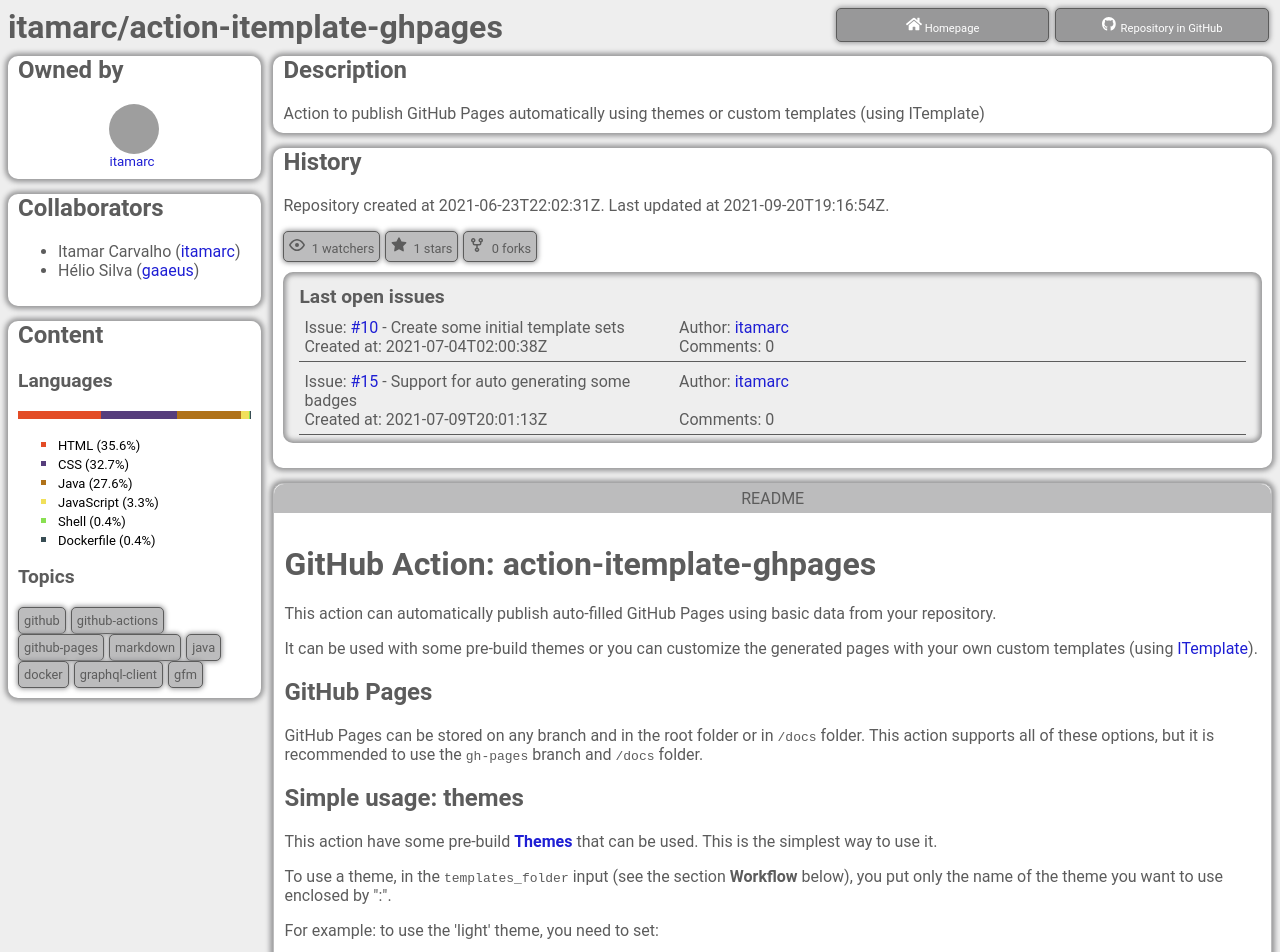
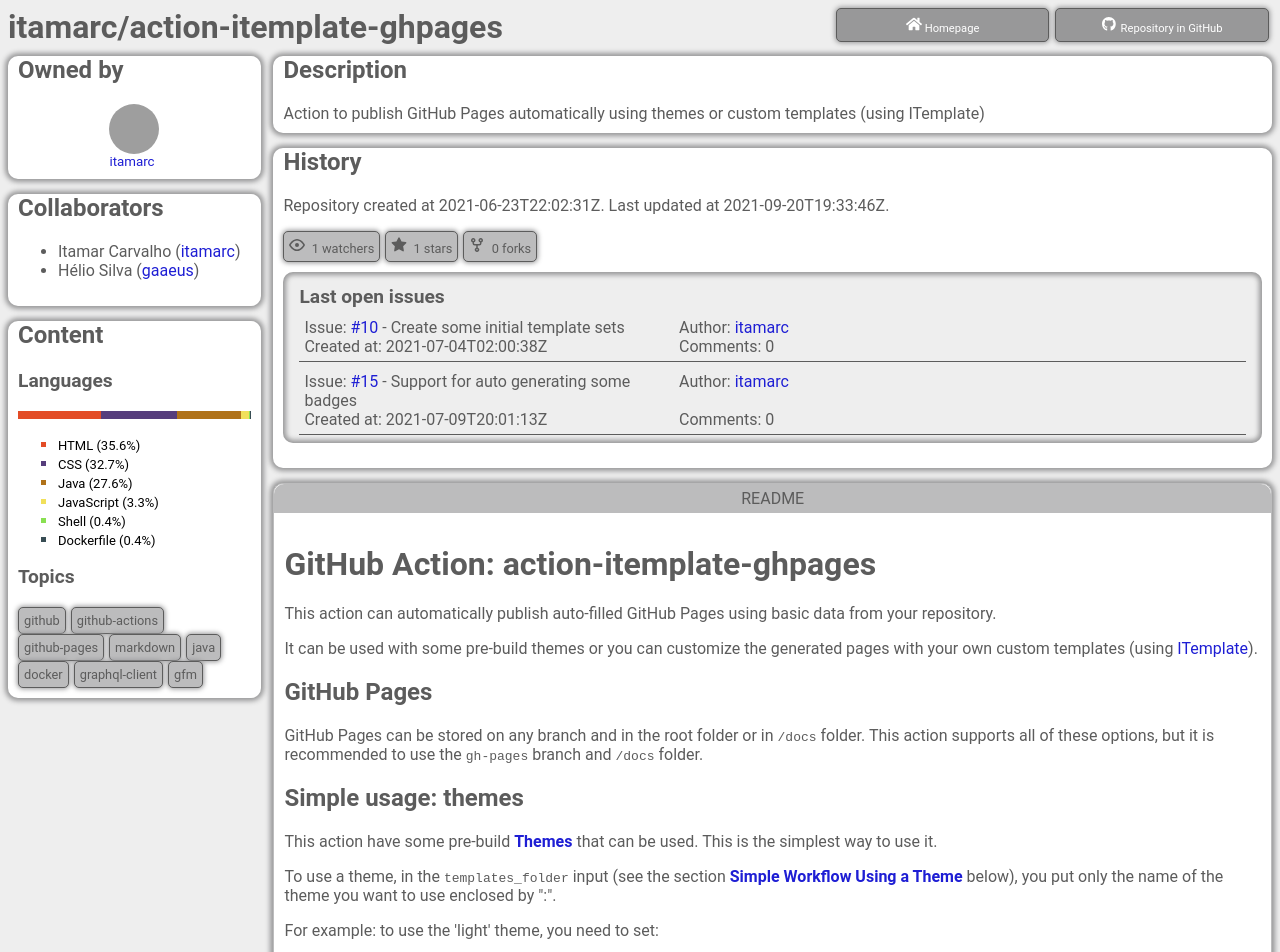
Before and after one commit to itamarc/action-itemplate-ghpages, a plain HTML site: page docs/index.html in a window 1280 px wide. Shown: the top 952 px of the page. Drawn offline with Linux system fonts and the light colour scheme; grey boxes are pictures that could not be loaded.

Commit message:
action-itemplate-ghpages: Updated content

```diff
--- a/docs/index.html
+++ b/docs/index.html
@@ -43,7 +43,7 @@
         <div class="container shadow">
             <h2>History</h2>
 
-            <p>Repository created at 2021-06-23T22:02:31Z. Last updated at 2021-09-20T19:16:54Z.</p>
+            <p>Repository created at 2021-06-23T22:02:31Z. Last updated at 2021-09-20T19:33:46Z.</p>
 
             <div class="svgIconsDiv">
             <span id="watchers" class="button">
@@ -98,7 +98,7 @@ This action supports all of these options, but it is recommended to use the
 <code>gh-pages</code> branch and <code>/docs</code> folder.</p>
 <h2><a href="#simple-usage-themes" id="simple-usage-themes"></a>Simple usage: themes</h2>
 <p>This action have some pre-build <strong><a href="Themes.html">Themes</a></strong> that can be used. This is the simplest way to use it.</p>
-<p>To use a theme, in the <code>templates_folder</code> input (see the section <strong>Workflow</strong>
+<p>To use a theme, in the <code>templates_folder</code> input (see the section <strong><a href="#simple-workflow-using-a-theme">Simple Workflow Using a Theme</a></strong>
 below), you put only the name of the theme you want to use enclosed by &quot;:&quot;.</p>
 <p>For example: to use the 'light' theme, you need to set:</p>
 <pre><code>templates_folder: ':light:'
@@ -526,7 +526,7 @@ see a page generated by this Action, you can access it at
     </div><!-- smalldiv -->
 
     <div class="footer">
-        <p class="lastupd">Last updated: 2021-09-20 16:27:29 GMT-03:00</p>
+        <p class="lastupd">Last updated: 2021-09-20 16:34:41 GMT-03:00</p>
         <p class="actionmkt">Created automatically using <a href="https://itamarc.github.io/action-itemplate-ghpages" target="_blank">itamarc/action-itemplate-ghpages</a>.
             Theme: 'grayish'.</p>
     </div>
```
